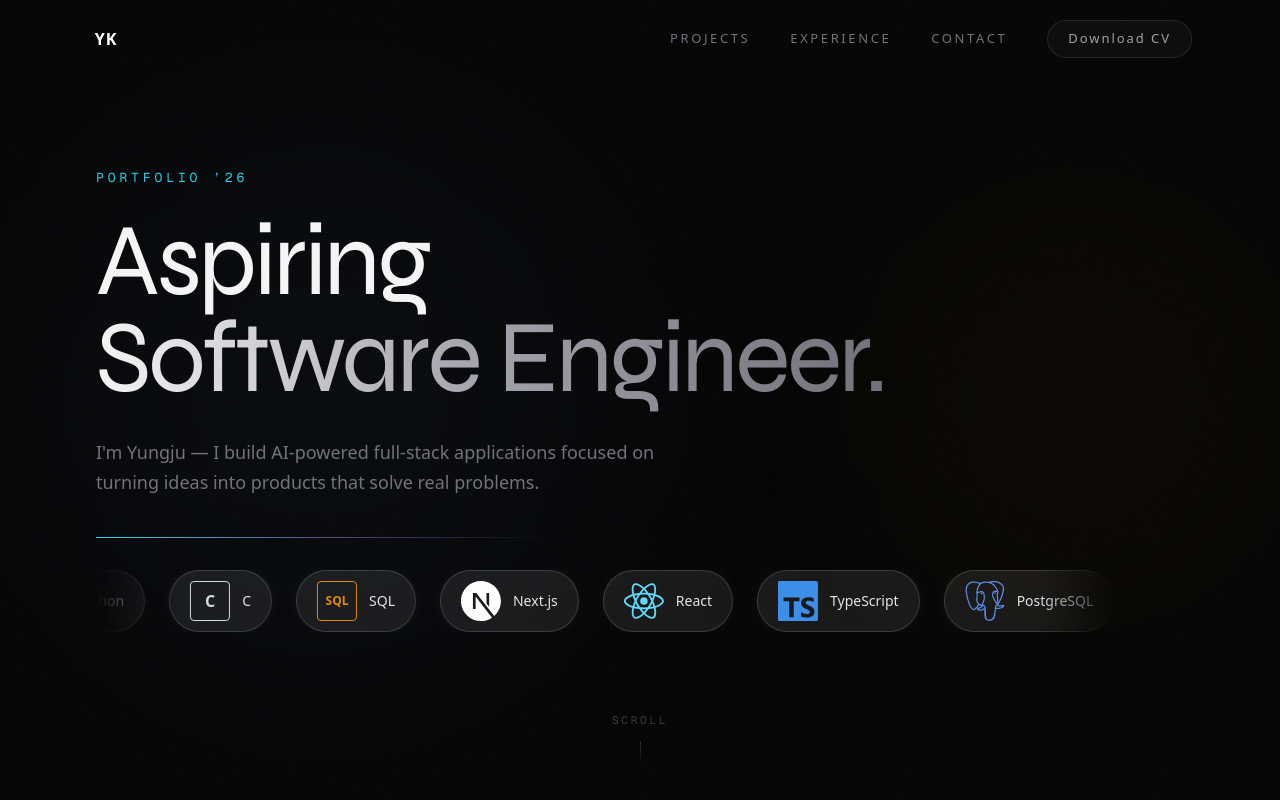
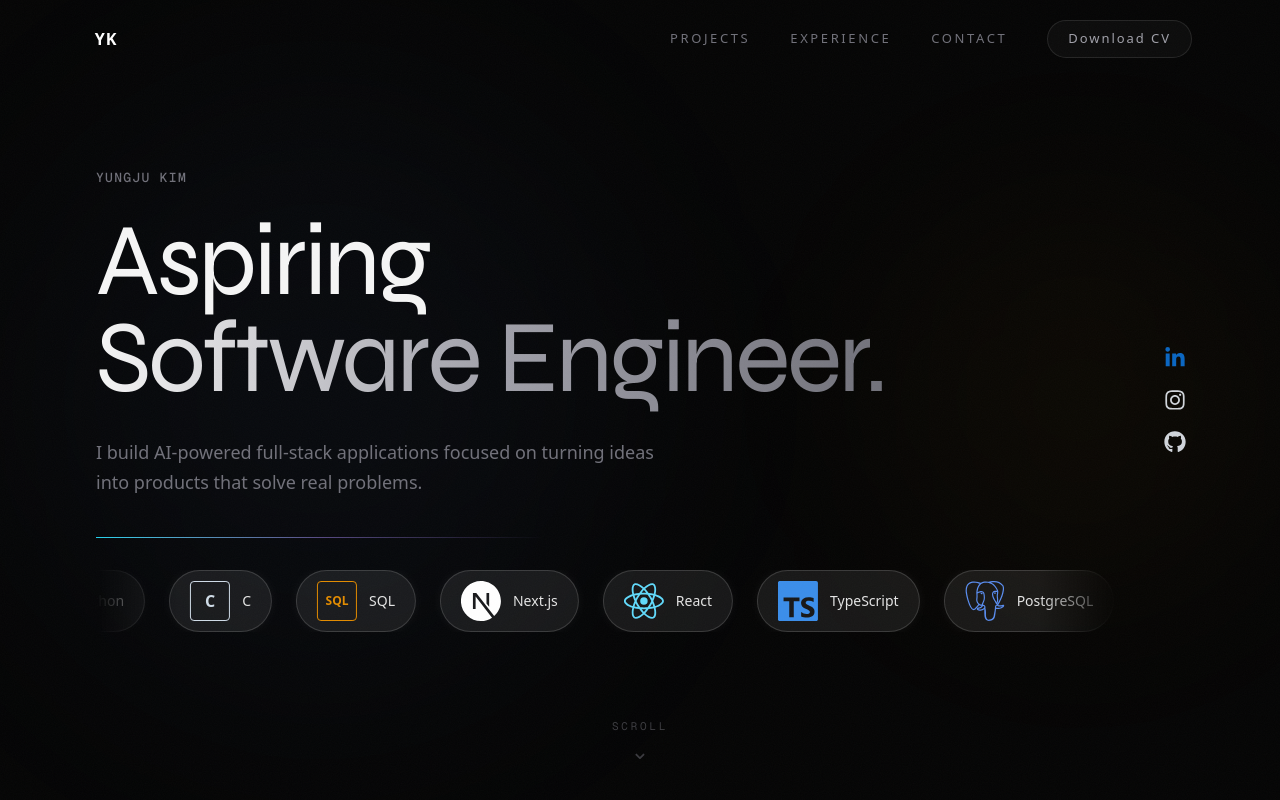
Before and after one commit to kimyungju/portfolio, a Next.js app: page / in a window 1280 px wide. Shown: the top 800 px of the page. Built offline with nearby package versions, Linux system fonts and the light colour scheme.

Commit message:
feat: rearrange hero section and add fixed social sidebar
Replace "PORTFOLIO '26" eyebrow with name label, simplify tagline,
swap scroll indicator line for a chevron arrow, and add a fixed
vertical social bar (LinkedIn, Instagram, GitHub) on the right side.

```diff
--- a/src/app/page.tsx
+++ b/src/app/page.tsx
@@ -4,6 +4,7 @@ import Projects from "@/components/Projects";
 import Experience from "@/components/Experience";
 import About from "@/components/About";
 import Footer from "@/components/Footer";
+import SocialBar from "@/components/SocialBar";
 
 export default function Home() {
   return (
@@ -14,6 +15,7 @@ export default function Home() {
       <Experience />
       <About />
       <Footer />
+      <SocialBar />
     </main>
   );
 }
--- a/src/components/Hero.tsx
+++ b/src/components/Hero.tsx
@@ -1,6 +1,7 @@
 "use client";
 
 import { motion } from "framer-motion";
+import { HiChevronDown } from "react-icons/hi";
 import TechStackStrip from "@/components/TechStackStrip";
 
 export default function Hero() {
@@ -11,14 +12,14 @@ export default function Hero() {
       <div className="pointer-events-none absolute bottom-1/4 right-0 h-[400px] w-[400px] rounded-full bg-accent-warm/[0.03] blur-[100px]" />
 
       <div className="relative z-10 max-w-5xl">
-        {/* Eyebrow */}
+        {/* Name label */}
         <motion.p
           initial={{ opacity: 0, y: 12 }}
           animate={{ opacity: 1, y: 0 }}
           transition={{ duration: 0.5 }}
-          className="mb-6 font-mono text-[13px] tracking-[0.3em] text-cyan"
+          className="mb-6 font-mono text-[13px] tracking-widest font-medium text-text-muted"
         >
-          PORTFOLIO &rsquo;26
+          YUNGJU KIM
         </motion.p>
 
         {/* Headline */}
@@ -35,15 +36,15 @@ export default function Hero() {
           </span>
         </motion.h1>
 
-        {/* Subtitle */}
+        {/* Tagline */}
         <motion.p
           initial={{ opacity: 0, y: 20 }}
           animate={{ opacity: 1, y: 0 }}
           transition={{ duration: 0.6, delay: 0.3 }}
           className="mt-8 max-w-xl text-lg leading-relaxed text-text-muted"
         >
-          I&apos;m Yungju &mdash; I build AI-powered full-stack applications
-          focused on turning ideas into products that solve real problems.
+          I build AI-powered full-stack applications focused on turning ideas
+          into products that solve real problems.
         </motion.p>
 
         {/* Divider line */}
@@ -78,8 +79,9 @@ export default function Hero() {
         <motion.div
           animate={{ y: [0, 6, 0] }}
           transition={{ duration: 1.5, repeat: Infinity, ease: "easeInOut" }}
-          className="h-6 w-px bg-gradient-to-b from-text-muted/40 to-transparent"
-        />
+        >
+          <HiChevronDown className="text-text-muted/50 text-lg" />
+        </motion.div>
       </motion.div>
     </section>
   );
--- /dev/null
+++ b/src/components/SocialBar.tsx
@@ -0,0 +1,49 @@
+"use client";
+
+import { FaLinkedinIn, FaInstagram, FaGithub } from "react-icons/fa";
+import { socials } from "@/data/socials";
+
+const links = [
+  {
+    href: socials.linkedin,
+    icon: FaLinkedinIn,
+    label: "LinkedIn",
+    color: "#0A66C2",
+  },
+  {
+    href: socials.instagram,
+    icon: FaInstagram,
+    label: "Instagram",
+  },
+  {
+    href: socials.github,
+    icon: FaGithub,
+    label: "GitHub",
+  },
+];
+
+export default function SocialBar() {
+  return (
+    <div className="fixed top-1/2 right-6 z-50 -translate-y-1/2 hidden lg:flex flex-col gap-5">
+      {links.map(({ href, icon: Icon, label, color }) => (
+        <a
+          key={label}
+          href={href}
+          target="_blank"
+          rel="noopener noreferrer"
+          aria-label={label}
+          className="group flex items-center gap-2 transition-transform duration-200 hover:scale-110"
+        >
+          <Icon
+            size={22}
+            className="transition-[filter] duration-200 group-hover:brightness-125"
+            style={{ color: color ?? "#d1d5db" }}
+          />
+          <span className="text-[11px] font-mono tracking-wide text-text-muted/0 group-hover:text-text-muted/80 transition-colors duration-200">
+            {label}
+          </span>
+        </a>
+      ))}
+    </div>
+  );
+}
--- a/src/data/socials.ts
+++ b/src/data/socials.ts
@@ -3,4 +3,5 @@ export const socials = {
   phone: "+65 8889 1059",
   linkedin: "https://www.linkedin.com/in/yungju/",
   github: "https://github.com/kimyungju",
+  instagram: "#",
 };
```
Also changed, not shown: 1 other file (tests, documents, lock files or other folders).
